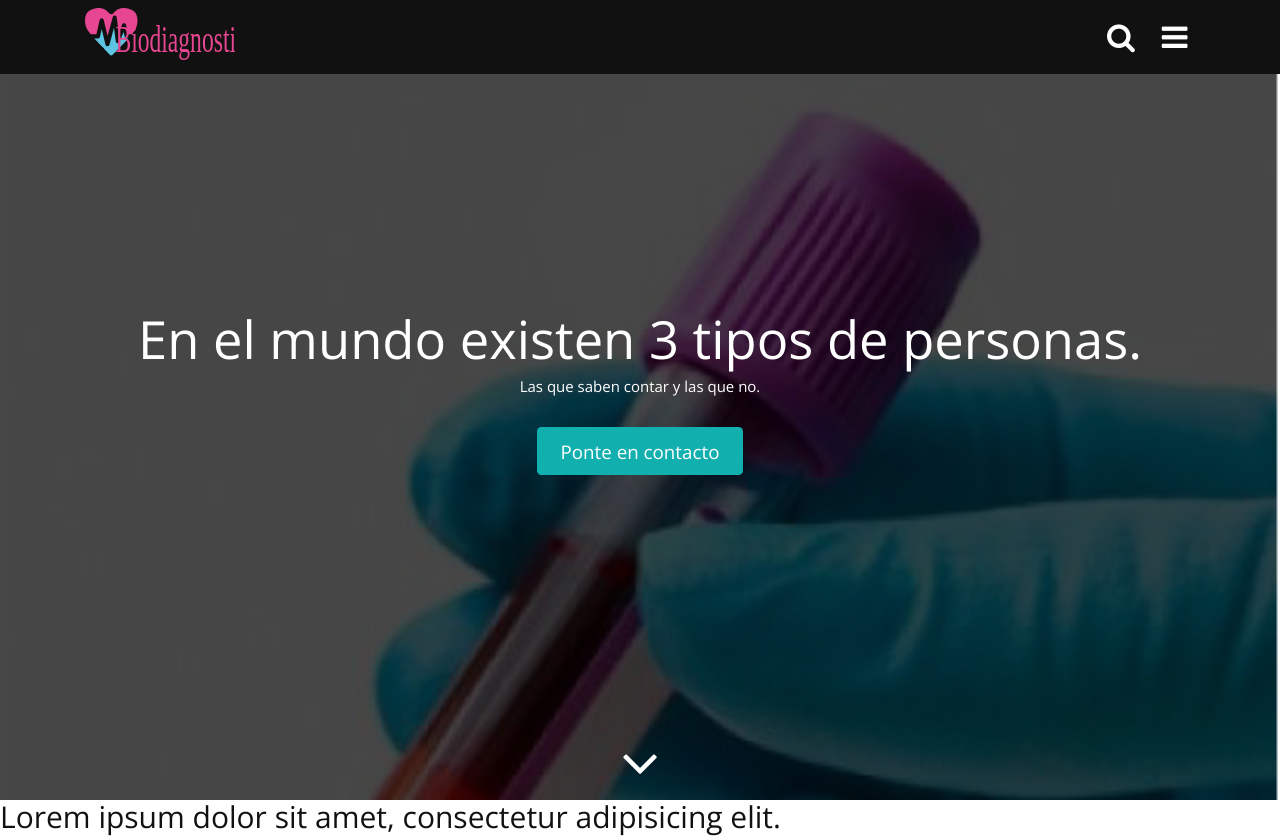
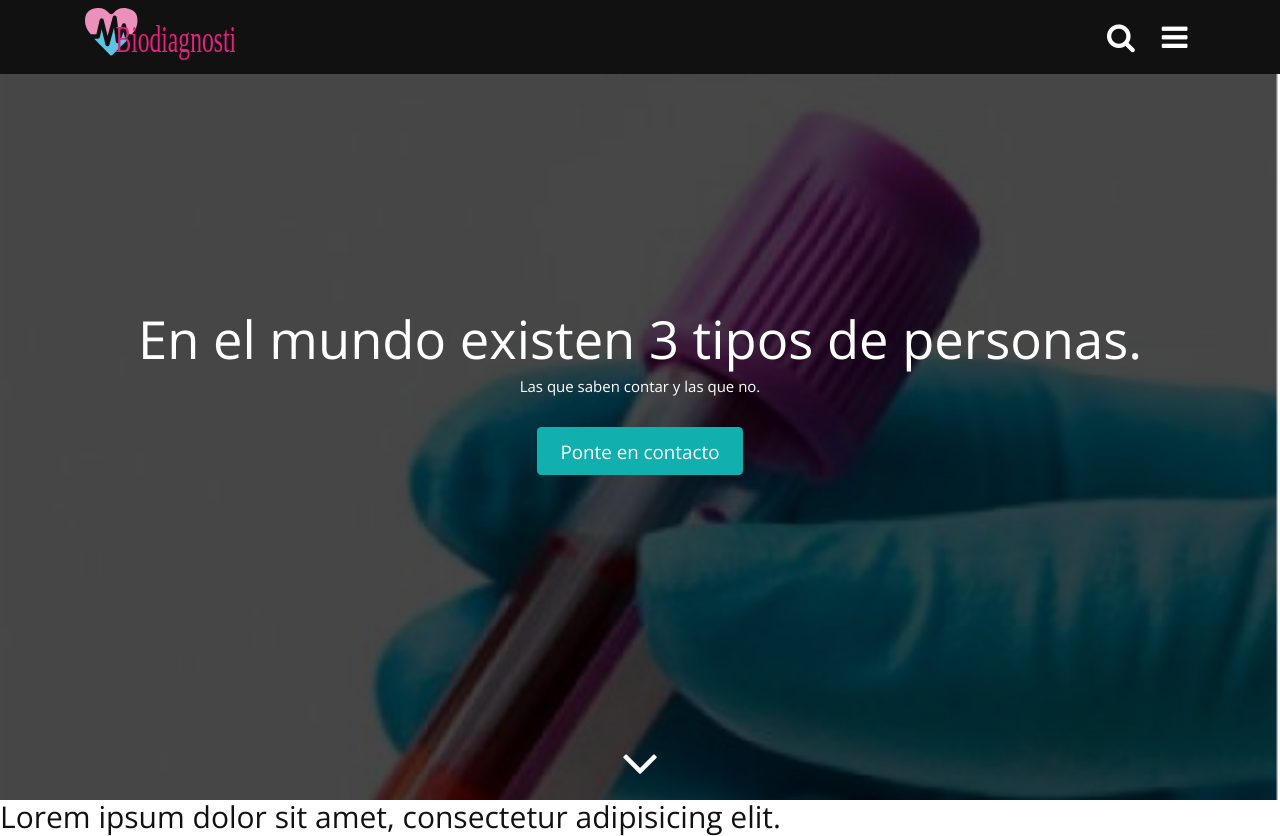
Before and after one commit to jfrogz/Biodiagnostic, a plain HTML site: page Pagina/index.html in a window 1280 px wide. Shown: the top 836 px of the page. Drawn offline with nearby package versions, Linux system fonts and the light colour scheme.

Commit message:
correcion del logo

```diff
--- a/Pagina/index.html
+++ b/Pagina/index.html
@@ -17,7 +17,7 @@
     <header class="encabezado navbar-fixed-top" role="banner">
         <div class="container">
             <a href="index.html" class="logo">
-                <img src="images/logo-temporal2.svg" alt="Logo del sitio">
+                <img src="images/logo.svg" alt="Logo del sitio">
             </a>
             <button type="button" class="boton-buscar" data-toggle="collapse" data-target="#bloque-buscar" aria-expanded="false" aria-controls="bloque-buscar">
                 <i class="fa fa-search" aria-hidden="true"></i>
```
